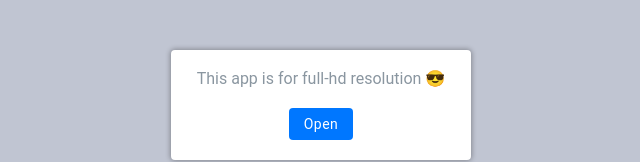
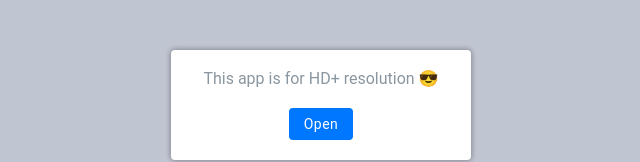
Before and after one commit to MedN-Dev/gex-dashboard, a Vue app: page /#/ in a window 1280 px wide. Shown: the top 162 px of the page, without its empty margins (319-959 px from the left). Built offline with nearby package versions, Linux system fonts and the light colour scheme.

Commit message:
edited modal title

```diff
--- a/src/components/ModalBox.vue
+++ b/src/components/ModalBox.vue
@@ -1,7 +1,7 @@
 <template>
   <transition appear name="modal">
     <div v-if="modal" class="modal" key="modal">
-      <div class="modal__text">This app is for full-hd resolution 😎</div>
+      <div class="modal__text">This app is for HD+ resolution 😎</div>
       <button class="modal__btn" type="button" @click="showModal">Open</button>
     </div>
     <div v-else class="wrapper" key="app">
```
Also changed, not shown: 68 other files (tests, documents, lock files or other folders).
